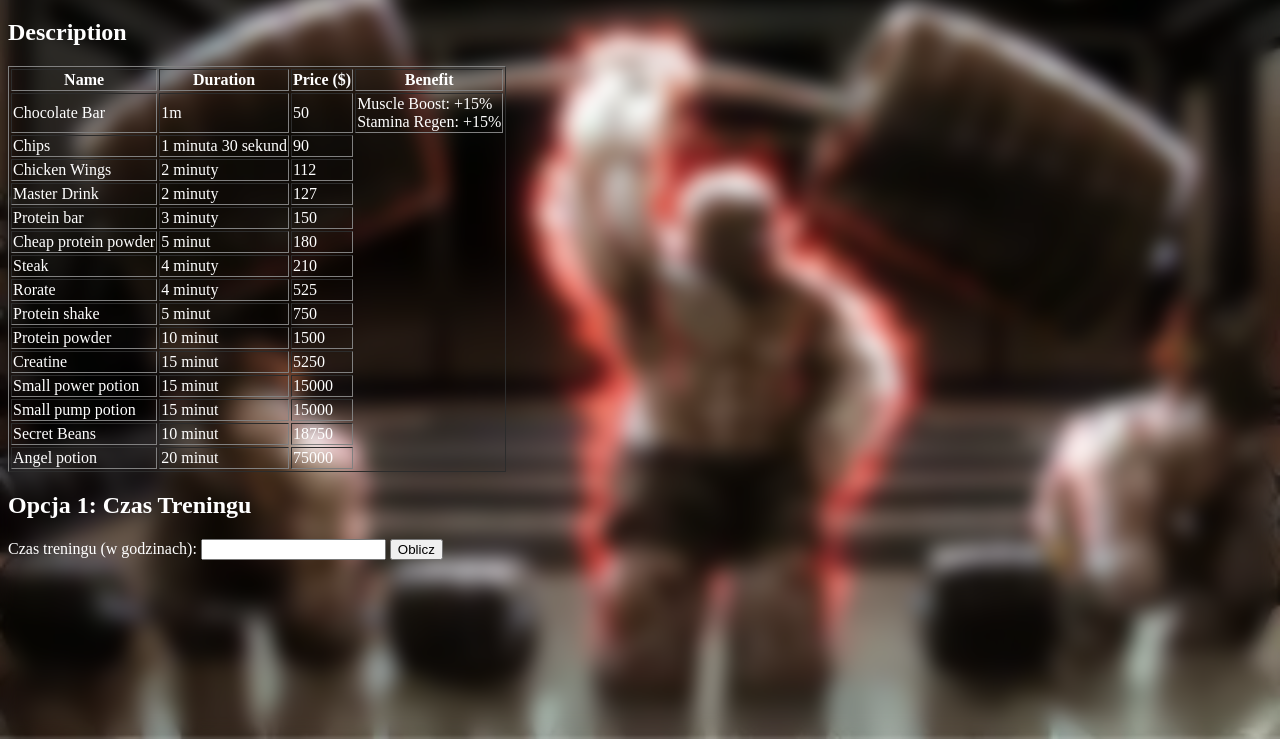
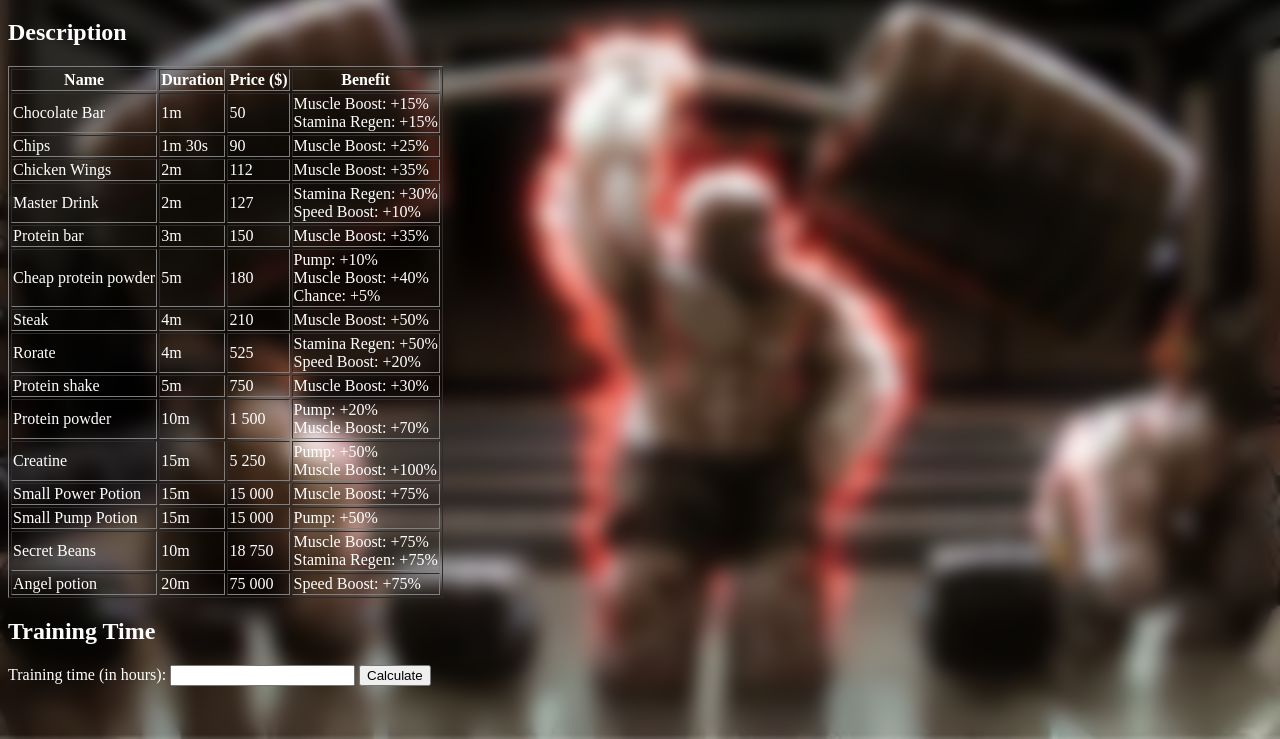
Before and after one commit to Billus5ek/Billus5ek.github.io, a plain HTML site: page index.html in a window 1280 px wide. Shown: the part 61-800 px from the top of the page. Drawn offline with Linux system fonts and the light colour scheme.

Commit message:
almost final

```diff
--- a/index.html
+++ b/index.html
@@ -47,80 +47,94 @@
         </tr>
         <tr>
             <td>Chips</td>
-            <td>1 minuta 30 sekund</td>
+            <td>1m 30s</td>
             <td>90</td>
+            <td>Muscle Boost: +25%</td>
         </tr>
         <tr>
             <td>Chicken Wings</td>
-            <td>2 minuty</td>
+            <td>2m</td>
             <td>112</td>
+            <td>Muscle Boost: +35%</td>
         </tr>
         <tr>
             <td>Master Drink</td>
-            <td>2 minuty</td>
+            <td>2m</td>
             <td>127</td>
+            <td>Stamina Regen: +30%<br> Speed Boost: +10%</td>
         </tr>
         <tr>
             <td>Protein bar</td>
-            <td>3 minuty</td>
+            <td>3m</td>
             <td>150</td>
+            <td>Muscle Boost: +35%</td>
         </tr>
         <tr>
             <td>Cheap protein powder</td>
-            <td>5 minut</td>
+            <td>5m</td>
             <td>180</td>
+            <td>Pump: +10%<br> Muscle Boost: +40%<br> Chance: +5%</td>
         </tr>
         <tr>
             <td>Steak</td>
-            <td>4 minuty</td>
+            <td>4m</td>
             <td>210</td>
+            <td>Muscle Boost: +50%</td>
         </tr>
         <tr>
             <td>Rorate</td>
-            <td>4 minuty</td>
+            <td>4m</td>
             <td>525</td>
+            <td>Stamina Regen: +50%<br> Speed Boost: +20%</td>
         </tr>
         <tr>
             <td>Protein shake</td>
-            <td>5 minut</td>
+            <td>5m</td>
             <td>750</td>
+            <td>Muscle Boost: +30%</td>
         </tr>
         <tr>
             <td>Protein powder</td>
-            <td>10 minut</td>
-            <td>1500</td>
+            <td>10m</td>
+            <td>1 500</td>
+            <td>Pump: +20%<br> Muscle Boost: +70%</td>
         </tr>
         <tr>
             <td>Creatine</td>
-            <td>15 minut</td>
-            <td>5250</td>
+            <td>15m</td>
+            <td>5 250</td>
+            <td>Pump: +50%<br> Muscle Boost: +100%</td>
         </tr>
         <tr>
-            <td>Small power potion</td>
-            <td>15 minut</td>
-            <td>15000</td>
+            <td>Small Power Potion</td>
+            <td>15m</td>
+            <td>15 000</td>
+            <td>Muscle Boost: +75%</td>
         </tr>
         <tr>
-            <td>Small pump potion</td>
-            <td>15 minut</td>
-            <td>15000</td>
+            <td>Small Pump Potion</td>
+            <td>15m</td>
+            <td>15 000</td>
+            <td>Pump: +50%</td>
         </tr>
         <tr>
             <td>Secret Beans</td>
-            <td>10 minut</td>
-            <td>18750</td>
+            <td>10m</td>
+            <td>18 750</td>
+            <td>Muscle Boost: +75%<br> Stamina Regen: +75%</td>
         </tr>
         <tr>
             <td>Angel potion</td>
-            <td>20 minut</td>
-            <td>75000</td>
+            <td>20m</td>
+            <td>75 000</td>
+            <td>Speed Boost: +75%</td>
         </tr>
     </table>
-    <h2>Opcja 1: Czas Treningu</h2>
+    <h2>Training Time </h2>
     <form id="timeForm">
-        <label for="trainingTime">Czas treningu (w godzinach): </label>
+        <label for="trainingTime">Training time (in hours): </label>
         <input type="number" id="trainingTime" name="trainingTime" min="1">
-        <button type="button" onclick="calculateByTime()">Oblicz</button>
+        <button type="button" onclick="calculateByTime()">Calculate</button>
     </form>
     <div id="timeResults"></div>
 
@@ -145,7 +159,7 @@
 
         function calculateByTime() {
             const trainingTime = parseFloat(document.getElementById('trainingTime').value) * 60; // Convert to minutes
-            let results = '<h3>Wyniki dla czasu treningu:</h3><table border="1"><tr><th>Nazwa</th><th>Ilość</th><th>Koszt ($)</th></tr>';
+            let results = '<h3>Result for time training:</h3><table border="1"><tr><th>Name</th><th>amount</th><th>Price ($)</th></tr>';
             let totalCost = 0;
 
             powerUps.forEach(powerUp => {
@@ -156,7 +170,7 @@
                 results += `<tr><td>${powerUp.name}</td><td>${quantity}</td><td>${cost}</td></tr>`;
             });
 
-            results += `<tr><td colspan="2">Łączny koszt</td><td>${totalCost}</td></tr></table>`;
+            results += `<tr><td colspan="2">Total price</td><td>${totalCost}</td></tr></table>`;
             document.getElementById('timeResults').innerHTML = results;
         }
     </script>
```
